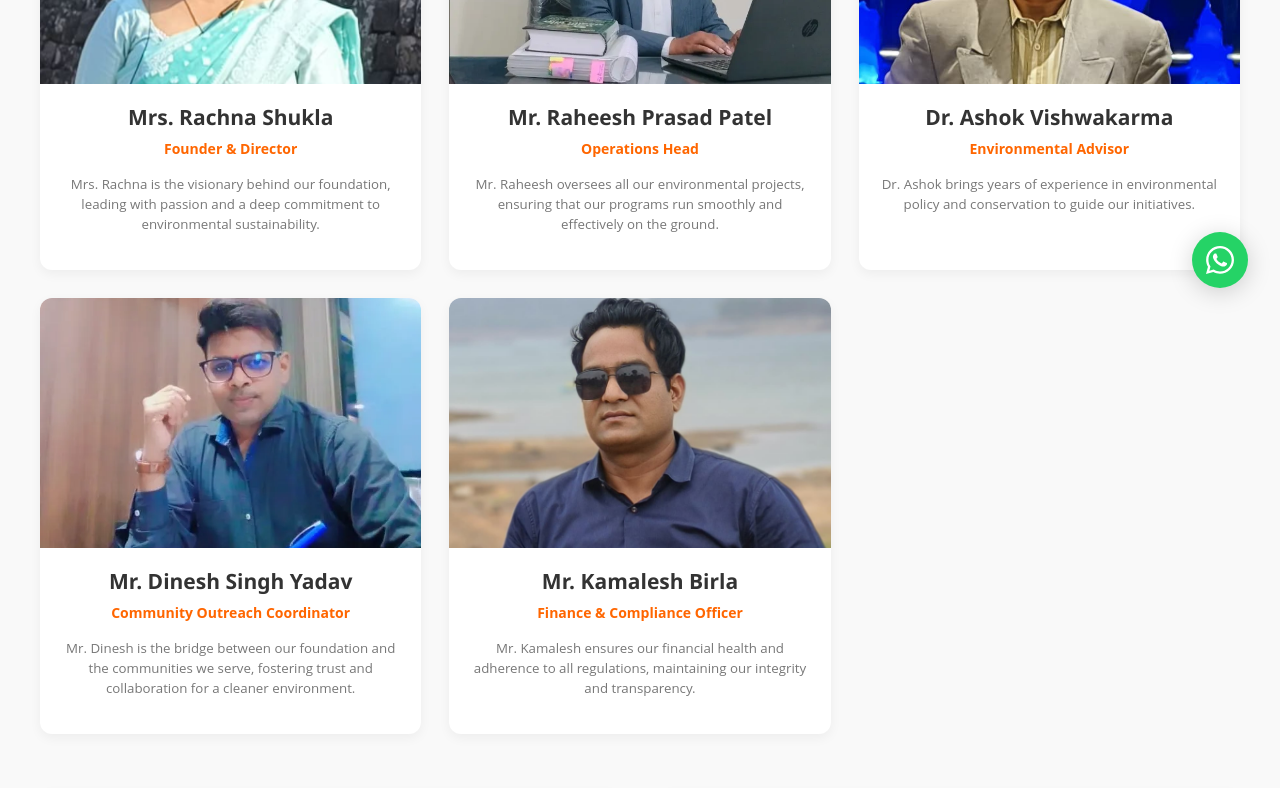
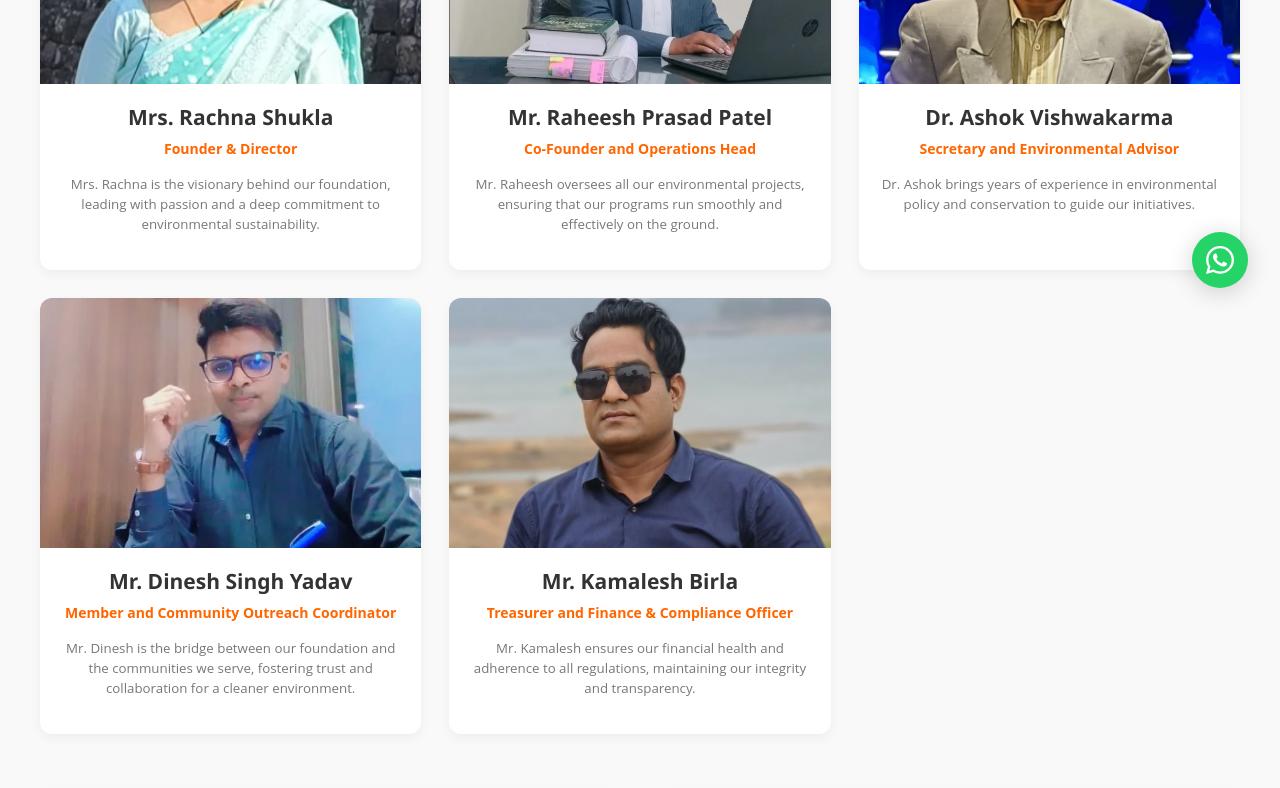
Before and after one commit to Aryan6298/client-project70, a React (Create React App) app: page /client-project70/our-team in a window 1280 px wide. Shown: the part 480-1268 px from the top of the page. Built offline with nearby package versions, Linux system fonts and the light colour scheme.

Commit message:
Configure GitHub Pages deployment and update routing

```diff
--- a/src/App.js
+++ b/src/App.js
@@ -1,5 +1,5 @@
-import React, { lazy, Suspense } from 'react';
-import { Routes, Route, useLocation } from 'react-router-dom';
+import React, { Suspense, lazy } from 'react';
+import { HashRouter as Router, Routes, Route, useLocation } from 'react-router-dom';
 import Footer from './components/Footer';
 import Topbar from './components/Topbar';
 import './App.css';
--- a/src/pages/OurTeam.jsx
+++ b/src/pages/OurTeam.jsx
@@ -23,25 +23,25 @@ const teamMembers = [
   },
   {
     name: 'Mr. Raheesh Prasad Patel',
-    designation: 'Operations Head',
+    designation: 'Co-Founder and Operations Head',
     bio: 'Mr. Raheesh oversees all our environmental projects, ensuring that our programs run smoothly and effectively on the ground.',
     image: raheeshPatel,
   },
   {
     name: 'Dr. Ashok Vishwakarma',
-    designation: 'Environmental Advisor',
+    designation: 'Secretary and Environmental Advisor',
     bio: 'Dr. Ashok brings years of experience in environmental policy and conservation to guide our initiatives.',
     image: drAshok,
   },
   {
     name: 'Mr. Dinesh Singh Yadav',
-    designation: 'Community Outreach Coordinator',
+    designation: 'Member and Community Outreach Coordinator',
     bio: 'Mr. Dinesh is the bridge between our foundation and the communities we serve, fostering trust and collaboration for a cleaner environment.',
     image: dineshYadav,
   },
   {
     name: 'Mr. Kamalesh Birla',
-    designation: 'Finance & Compliance Officer',
+    designation: '	Treasurer and Finance & Compliance Officer',
     bio: 'Mr. Kamalesh ensures our financial health and adherence to all regulations, maintaining our integrity and transparency.',
     image: kamaleshBirla,
   },
@@ -131,7 +131,7 @@ const OurTeam = () => {
             <p className="cta-text">
               Join our team and lend your skills to a cause that matters. Whether it's participating in clean-ups, planting trees, or spreading awareness, your time can help create a cleaner, greener world.
             </p>
-            <Link to="/become-volunteer" className="cta-button">Join Us</Link>
+            <Link to="/join-us" className="cta-button">Join Us</Link>
           </div>
         </motion.div>
       </motion.div>
```
Also changed, not shown: package.json (+21 -20 lines), 1 other file (tests, documents, lock files or other folders).
